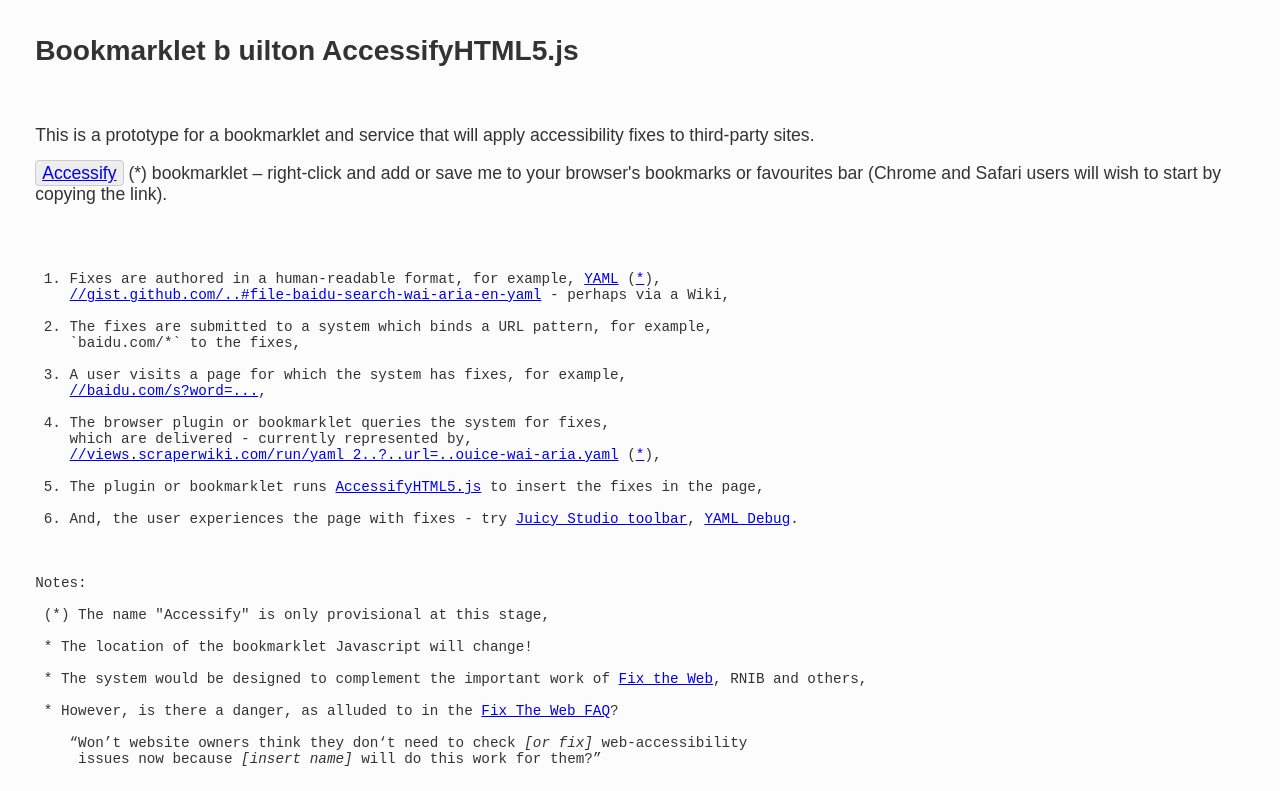
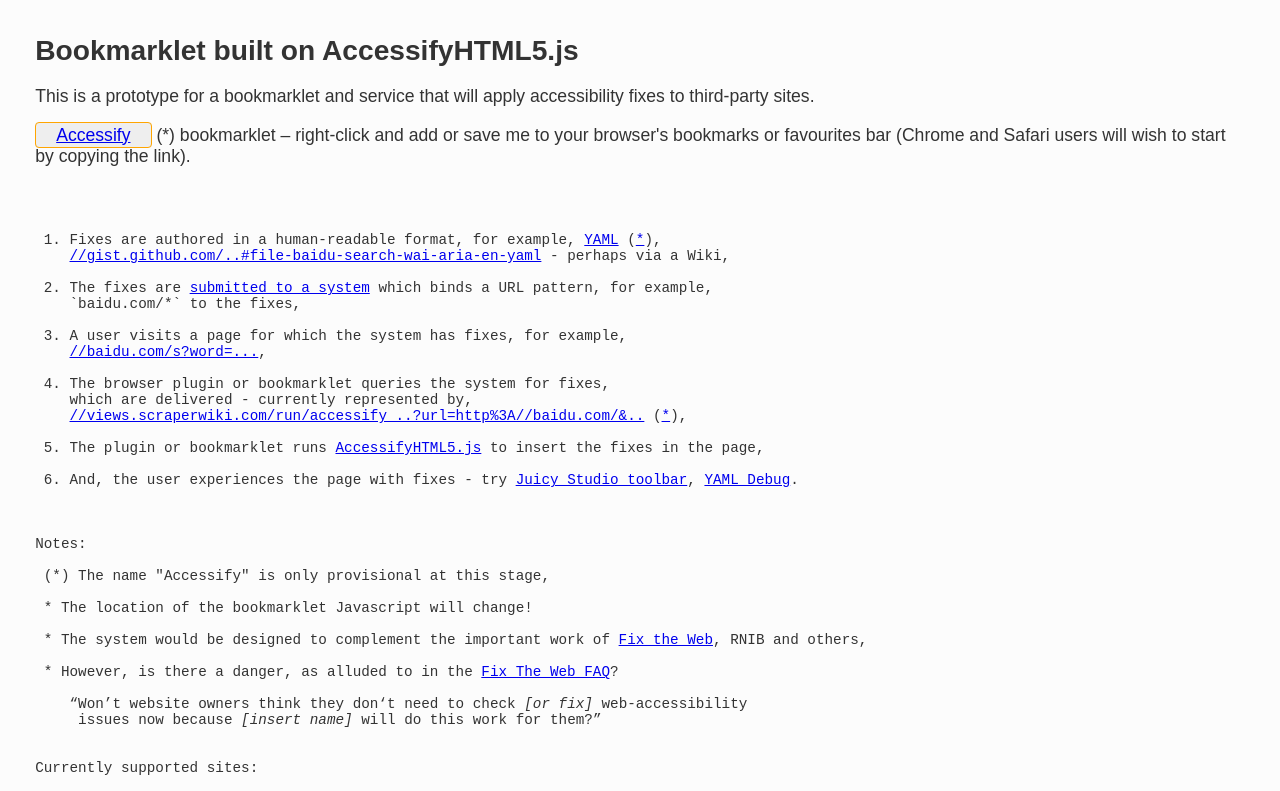
Before and after one commit to nfreear/accessify-wiki, a plain HTML site: page site/accessify-bookmarklet.html in a window 1280 px wide. Shown: the top 791 px of the page. Drawn offline with Linux system fonts and the light colour scheme.

Commit message:
Added ## Links, Credits and License to README.md (MIT & GPLv2)
* Updated `accessify-bookmarklet.html` - point to Javascript on Github

```diff
--- a/site/accessify-bookmarklet.html
+++ b/site/accessify-bookmarklet.html
@@ -1,14 +1,14 @@
 <!doctype html><html lang="en"><meta charset=utf-8 /><title>*Bookmarklet built on AccessifyHTML5.js</title>
 
-<style>body{background:#fcfcfc; color:#333; margin:2em; font:1.1em sans-serif} h1{font-size:1.6em} #bookmark{border:1px solid #ccc; padding:2px 6px; background:#eee; border-radius:4px}</style>
+<style>body{background:#fcfcfc; color:#333; margin:2em; font:1.1em sans-serif} h1{font-size:1.6em} #bookmark{border:1px solid orange; padding:2px 20px; background:#eee; border-radius:4px}</style>
 
-<h1>Bookmarklet b   uilton AccessifyHTML5.js</h1><p>&nbsp;
+<h1>Bookmarklet built on AccessifyHTML5.js</h1>
 
 <p>This is a prototype for a bookmarklet and service that will apply accessibility fixes to third-party sites.
 
 
 <p><a id=bookmark rel=bookmark title="Accessify" href=
-"javascript:(function(){var D=document,s=D.createElement('script');s.type='text/javascript';s.src='https://dl.dropbox.com/u/3203144/wai-aria/accessifyhtml5-marklet.js?x='+(Math.random());D.body.appendChild(s)})();"
+"javascript:(function(){var D=document,s=D.createElement('script');s.src='https://raw.github.com/nfreear/accessify-wiki/master/browser/js/accessifyhtml5-marklet.js?x='+(Math.random());s.type='text/javascript';D.body.appendChild(s)})();"
  >Accessify</a>
  (*) bookmarklet &ndash; right-click and add or save me to your browser's bookmarks or favourites bar (Chrome and Safari users will wish to start by copying the link).
 
@@ -25,21 +25,22 @@
 "https://gist.github.com/nfreear/5304960#file-baidu-search-wai-aria-en-yaml"
 >//gist.github.com/..#file-baidu-search-wai-aria-en-yaml</a><!--<a href=
 "https://gist.github.com/nfreear/5253410#file-ouice-wai-aria-yaml"
->https://gist.github.com/..#file-ouice-wai-aria-yaml</a>--> - perhaps via a Wiki,
+>//gist.github.com/..#file-ouice-wai-aria-yaml</a>--> - perhaps via a Wiki,
 
- 2. The fixes are submitted to a system which binds a URL pattern, for example,
+ 2. The fixes are <a href="https://views.scraperwiki.com/run/accessify-form"
+>submitted to a system</a> which binds a URL pattern, for example,
     `baidu.com/*`<!--`open.ac.uk/*`--> to the fixes,
 
  3. A user visits a page for which the system has fixes, for example,
     <a href="http://baidu.com/s?wd=%E6%B8%85%E6%98%8E%E8%8A%82"
->//baidu.com/s?word=...</a><!--<a href="http://www.open.ac.uk/study/">http://www.open.ac.uk/study</a>-->,
+>//baidu.com/s?word=...</a><!--<a href="http://www.open.ac.uk/study/">//www.open.ac.uk/study</a>-->,
 
  4. The browser plugin or bookmarklet queries the system for fixes,
     which are delivered - currently represented by,
-    <a href=
-"https://views.scraperwiki.com/run/yaml_2_jsonp/?callback=FN&url=https://gist.github.com/nfreear/5253410/raw/ouice-wai-aria.yaml"
->//views.scraperwiki.com/run/yaml_2..?..url=..ouice-wai-aria.yaml</a> (<a href=
-"https://scraperwiki.com/views/yaml_2_jsonp" title="YAML to JSON-P, on ScraperWiki">*</a>),
+    <a title="JSON-P" href=
+"https://views.scraperwiki.com/run/accessify_utils_v1/?url=http%3A//baidu.com/&amp;callback=FN"
+>//views.scraperwiki.com/run/accessify_..?url=http%3A//baidu.com/&amp;..</a> (<a href=
+"https://scraperwiki.com/views/accessify_utils_v1" title="Accessify API v1, on ScraperWiki">*</a>),
 
  5. The plugin or bookmarklet runs <a title="By Eric Eggert @yatil" href=
 "https://github.com/yatil/accessifyhtml5.js">AccessifyHTML5.js</a> to insert the fixes in the page,
@@ -84,8 +85,6 @@
 </pre>
 </html>
 <!--
-<link rel="shortcut icon" type="image/x-icon" href="http://www.whatwg.org/images/icon" />
-
-<link rel=stylesheet href="http://iet-embed-acct.open.ac.uk/dev/accessifyhtml5.js/test/test.css"
- data-href="https://raw.github.com/yatil/accessifyhtml5.js/master/test/test.css" />
+https://raw.github.com/nfreear/accessify-wiki/master/browser/js/accessifyhtml5-marklet.js
+https://dl.dropbox.com/u/3203144/wai-aria/accessifyhtml5-marklet.js
 -->
```
Also changed, not shown: README.md.
